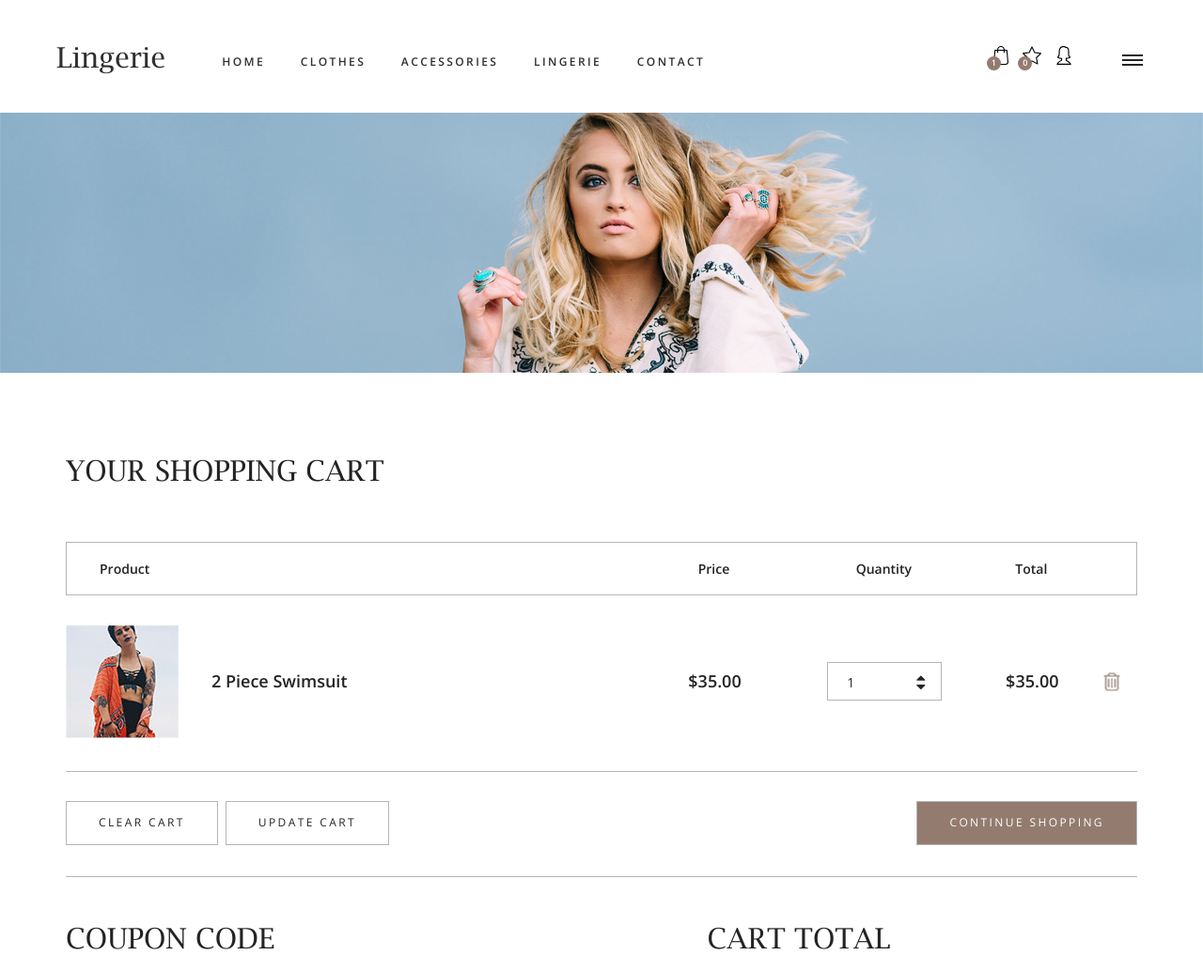
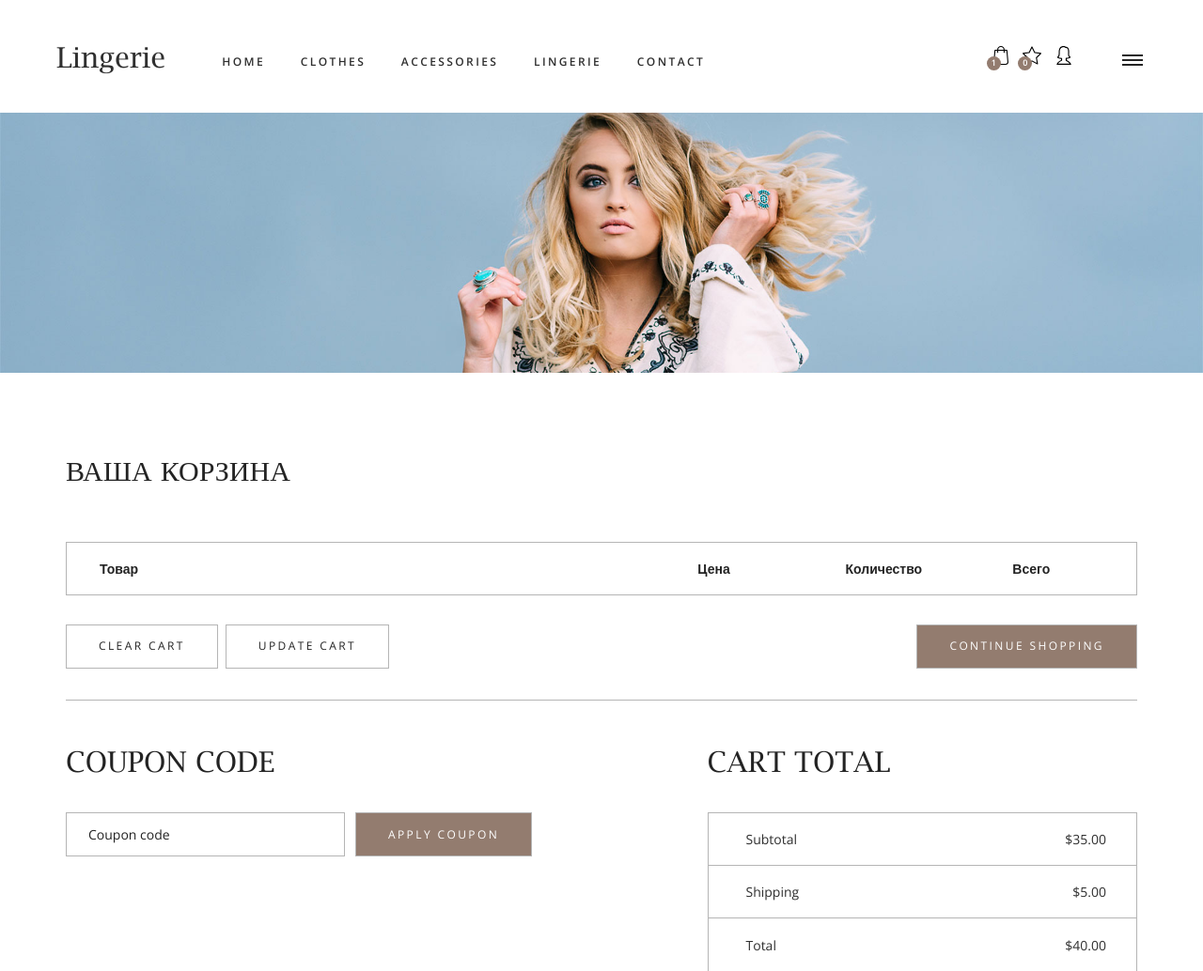
Before and after one commit to PJu1ce/Lingerie_store, a Django app: page /cart/ in a window 1280 px wide. Shown: the top 1034 px of the page at 94% size. Run offline with Django 4.2, Linux system fonts and the light colour scheme; some libraries are stand-ins or nearby versions.

Commit message:
Cart and shop templates update

```diff
--- a/cart/apps.py
+++ b/cart/apps.py
@@ -1,5 +1,4 @@
 from django.apps import AppConfig
-
 
 class CartConfig(AppConfig):
     default_auto_field = 'django.db.models.BigAutoField'
--- a/cart/cart.py
+++ b/cart/cart.py
@@ -3,6 +3,7 @@
 from shop.models import Product
 
 class Cart:
+
     def __init__(self, request):
         '''
         Инициализировать корзину.
@@ -16,59 +17,68 @@
 
         self.cart = cart
 
-        def add(self, product, quantity=1, override_quantity=False):
-            '''
-            Добавить товар в корзину либо обновить его количество.
-            '''
-            product_id = str(product.id)
-            if product_id not in self.cart:
-                self.cart[product_id] = {'quantity': 0,
-                                         'price': str(product.price)}
-            if override_quantity:
-                self.cart[product_id]['quantity'] = quantity
-            else:
-                self.cart[product_id]['quantity'] += quantity
+    def __iter__(self):
+        '''
+        Прокрутить товарные позиции корзины в цикле и поулчить товары из базы данных.
+        '''
+        product_ids = self.cart.keys()
+        # получить объекты products и добавить их в корзину
+        products = Product.objects.filter(id__in=product_ids)
+        cart = self.cart.copy()
+
+        for product in products:
+            cart[str(product.id)]['product'] = product
+
+        for item in cart.values():
+            item['price'] = Decimal(item['price'])
+            item['total_price'] = item['price'] * item['quantity']
+            yield item
+
+    def __len__(self):
+        '''
+        Подсчитать все позиции в корзине.
+        '''
+        return sum(item['quantity'] for item in self.cart.values())
+
+    def add(self, product, quantity=1, override_quantity=False):
+        '''
+        Добавить товар в корзину либо обновить его количество.
+        '''
+        product_id = str(product.id)
+
+        if product_id not in self.cart:
+            self.cart[product_id] = {'quantity': 0,
+                                        'price': str(product.price)}
+
+        if override_quantity:
+            self.cart[product_id]['quantity'] = quantity
+        else:
+            self.cart[product_id]['quantity'] += quantity
+        self.save()
+
+    def save(self):
+        '''
+        Пометить сеанс как "изменённый", чтобы обеспечить его сохранение.
+        '''
+
+        self.session.modified = True
+
+    def remove(self, product):
+        '''
+        Удалить товар из корзины
+        '''
+        product_id = str(product.id)
+
+        if product_id in self.cart:
+            del self.cart[product_id]
             self.save()
 
-        def save(self):
-            '''
-            Пометить сеанс как "изменённый", чтобы обеспечить его сохранение.
-            '''
 
-            self.session.modified = True
+    def get_total_price(self):
+        return sum(Decimal(item['price']) * item['quantity']
+                    for item in self.cart.values())
 
-        def remove(self, product):
-            '''
-            Удалить товар из корзины
-            '''
-            product_id = str(product_id)
-            if product_id in self.cart:
-                del self.cart[product_id]
-                self.save()
-
-        def __iter__(self):
-            '''
-            Прокрутить товарные позиции корзины в цикле и поулчить товары из базы данных.
-            '''
-            product_ids = self.cart.keys()
-            # получить объекты products и добавить их в корзину
-            products = Product.objects.filter(id__in=product_ids)
-            cart = self.cart.copy()
-            for product in products:
-                cart[str(product.id)]['product'] = product
-            for item in cart.values():
-                item['price'] = Decimal(item['price'])
-                item['total_price'] = item['price'] * item['quantity']
-                yield item
-
-        def __len__(self):
-            '''
-            Подсчитать все позиции в корзине.
-            '''
-            return sum(Decimal(item['price']) * item['quantity']
-                       for item in self.cart.values())
-
-        def clear(self):
-            # удалить корзину из сеанса
-            del self.session[settings.CART_SESSION_ID]
-            self.save()
+    def clear(self):
+        # удалить корзину из сеанса
+        del self.session[settings.CART_SESSION_ID]
+        self.save()
--- a/cart/templates/cart/detail.html
+++ b/cart/templates/cart/detail.html
@@ -1,10 +1,9 @@
 {% extends 'base.html' %}
-
 {% load static %}
 
 {% block title %}
 	Корзина
-{% endblock title %}
+{% endblock %}
 
 {% block content %}
 
@@ -20,53 +19,52 @@
 		<div class="container">
 			<div class="row">
 				<div class="col">
-					<div class="cart_title">your shopping cart</div>
+					<div class="cart_title">Ваша корзина</div>
 				</div>
 			</div>
 			<div class="row">
 				<div class="col">
 					<div class="cart_bar d-flex flex-row align-items-center justify-content-start">
-						<div class="cart_bar_title_name">Product</div>
+						<div class="cart_bar_title_name">Товар</div>
 						<div class="cart_bar_title_content ml-auto">
 							<div class="cart_bar_title_content_inner d-flex flex-row align-items-center justify-content-end">
-								<div class="cart_bar_title_price">Price</div>
-								<div class="cart_bar_title_quantity">Quantity</div>
-								<div class="cart_bar_title_total">Total</div>
+								<div class="cart_bar_title_price">Цена</div>
+								<div class="cart_bar_title_quantity">Количество</div>
+								<div class="cart_bar_title_total">Всего</div>
 								<div class="cart_bar_title_button"></div>
 							</div>
 						</div>
 					</div>
 				</div>
 			</div>
+			{% for item in cart %}
+				{% with product=item.product %}
 					<div class="row">
 						<div class="col">
 							<div class="cart_products">
 								<ul>
 									<li class=" cart_product d-flex flex-md-row flex-column align-items-md-center align-items-start justify-content-start">
 										<!-- Product Image -->
-								<div class="cart_product_image"><img src="{% static '/images/cart_product_1.jpg' %}" alt=""></div>
+										<div class="cart_product_image"><img src="{% if product.image %}{{ product.image.url }}{% else %}{% static '/img/no_image.png' %}{% endif %}" alt=""></div>
 										<!-- Product Name -->
-								<div class="cart_product_name"><a href="product.html">2 Piece Swimsuit</a></div>
+										<div class="cart_product_name"><a href="{{ product.get_absolute_url }}">{{ product.name }}</a></div>
 										<div class="cart_product_info ml-auto">
 											<div class="cart_product_info_inner d-flex flex-row align-items-center justify-content-md-end justify-content-start">
 												<!-- Product Price -->
-										<div class="cart_product_price">$35.00</div>
+												<div class="cart_product_price">{{ item.price }}</div>
 												<!-- Product Quantity -->
 												<div class="product_quantity_container">
-											<div class="product_quantity clearfix">
-												<input id="quantity_input" type="text" pattern="[0-9]*" value="1">
-												<div class="quantity_buttons">
-													<div id="quantity_inc_button" class="quantity_inc quantity_control"><i class="fa fa-caret-up" aria-hidden="true"></i></div>
-													<div id="quantity_dec_button" class="quantity_dec quantity_control"><i class="fa fa-caret-down" aria-hidden="true"></i></div>
-												</div>
-											</div>
+													{{ item.quantity }}
 												</div>
 												<!-- Products Total Price -->
-										<div class="cart_product_total">$35.00</div>
+												<div class="cart_product_total">{{ item.total_price }}</div>
 												<!-- Product Cart Trash Button -->
+												<form action="{% url 'cart:cart_remove' product.id %}" method="post">
 													<div class="cart_product_button">
-											<button class="cart_product_remove"><img src="{% static '/images/trash.png' %}" alt=""></button>
+														<button class="cart_product_remove"><img src="{% static '/images/trash.png' %}"></button>
 													</div>
+													{% csrf_token %}
+												</form>
 											</div>
 										</div>
 									</li>
@@ -74,6 +72,8 @@
 							</div>
 						</div>
 					</div>
+				{% endwith %}
+			{% endfor %}
 			<div class="row">
 				<div class="col">
 					<div class="cart_control_bar d-flex flex-md-row flex-column align-items-start justify-content-start">
@@ -195,4 +195,4 @@
 		</div>
 	</div>
 
-{% endblock content %}
+{% endblock %}
--- a/cart/urls.py
+++ b/cart/urls.py
@@ -6,5 +6,5 @@
 urlpatterns = [
     path('', views.cart_detail, name='cart_detail'),
     path('add/<int:product_id>/', views.cart_add, name='cart_add'),
-    path('remove/<int:product_id>/', views.cart_remove, name='cart_remove')
+    path('remove/<int:product_id>/', views.cart_remove, name='cart_remove'),
 ]
--- a/cart/views.py
+++ b/cart/views.py
@@ -25,4 +25,10 @@
 
 def cart_detail(request):
     cart = Cart(request)
+
+    for item in cart:
+        item['update_quantity_form'] = CartAddProductForm(initial={
+                            'quantity': item['quantity'],
+                            'override': True})
+
     return render(request, 'cart/detail.html', {'cart': cart})
--- a/shop/templates/shop/product/detail.html
+++ b/shop/templates/shop/product/detail.html
@@ -15,6 +15,11 @@
             </a>
         </h2>
         <p class="price">{{ product.price }} BYN</p>
+        <form action="{% url 'cart:cart_add' product.id %}" method="post">
+            {{ cart_product_form }}
+            {% csrf_token %}
+            <input type="submit" value="Add to cart">
+        </form>
         {{ product.description|linebreaks }}
     </div>
 {% endblock %}
--- a/shop/urls.py
+++ b/shop/urls.py
@@ -4,7 +4,7 @@
 app_name = 'shop'
 
 urlpatterns = [
-    path('', views.IndexView.as_view(), name='shop'),
+    path('', views.new_arrivals, name='shop'),
     path('shop', views.product_list, name='product_list'),
     path('<slug:category_slug>/', views.product_list, name='product_list_by_category'),
     path('<int:id>/<slug:slug>/', views.product_detail, name='product_detail'),
```
Also changed, not shown: shop/templates/shop/index.html (+6 -35 lines), shop/views.py (+7 -7 lines), db.sqlite3, media/products/2023/06/19/stringi_cd275_cart.jpg (added), media/products/2023/06/19/stringi_cd408_cart.jpg (added), shop/migrations/0002_alter_product_options.py (added). Lines whose indentation alone changed are shown as unchanged.
